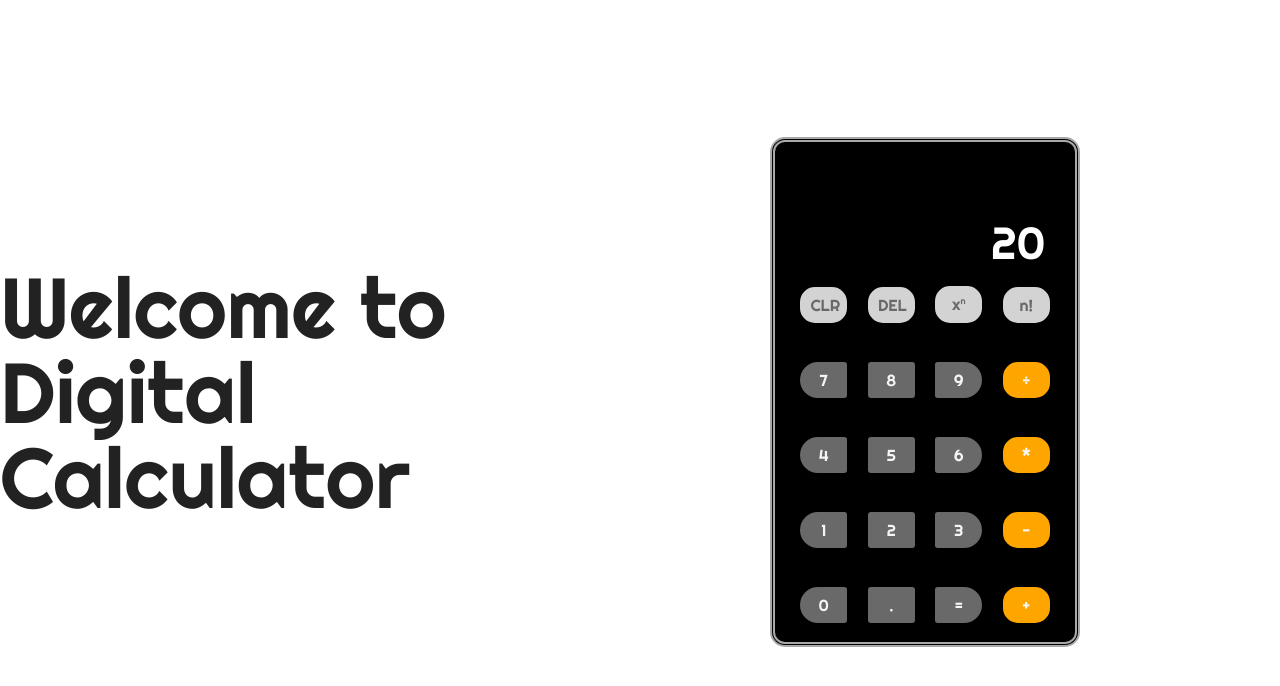
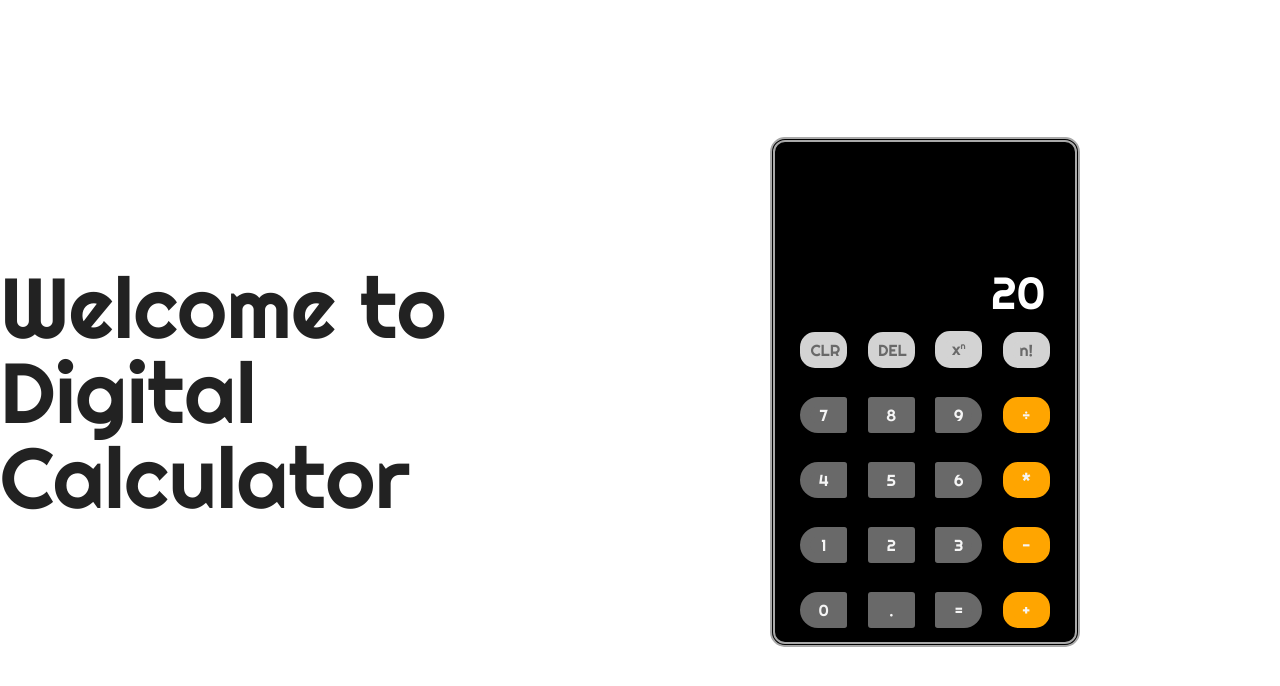
Before and after one commit to phu-p/calculator, a plain HTML site: page index.html in a window 1280 px wide. Drawn offline with Linux system fonts and the light colour scheme.

Commit message:
change the values in repeat function to auto in grid-templates

```diff
--- a/style.css
+++ b/style.css
@@ -21,8 +21,8 @@ sup {
     font-family: 'Righteous', cursive;
     text-align: center;
     display: grid;
-    grid-template-columns: 5% repeat(4, 22.5%) 5%;
-    grid-template-rows: 5% 20% repeat(5, 15%);
+    grid-template-columns: 5% repeat(4, auto) 5%;
+    grid-template-rows: 5% 30% repeat(5, auto);
     grid-template-areas:
                         ". empty empty empty empty ."
                         ". input input input input ."
```
